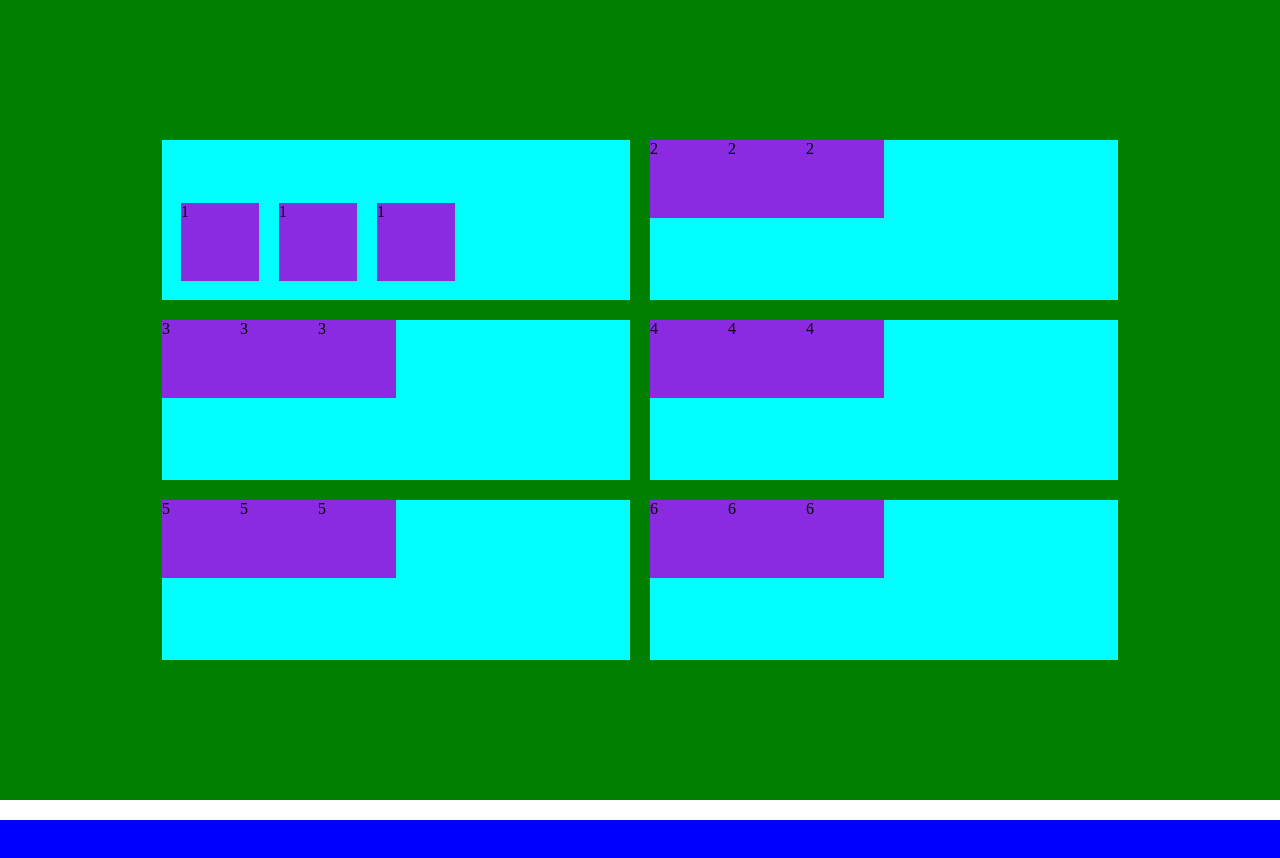
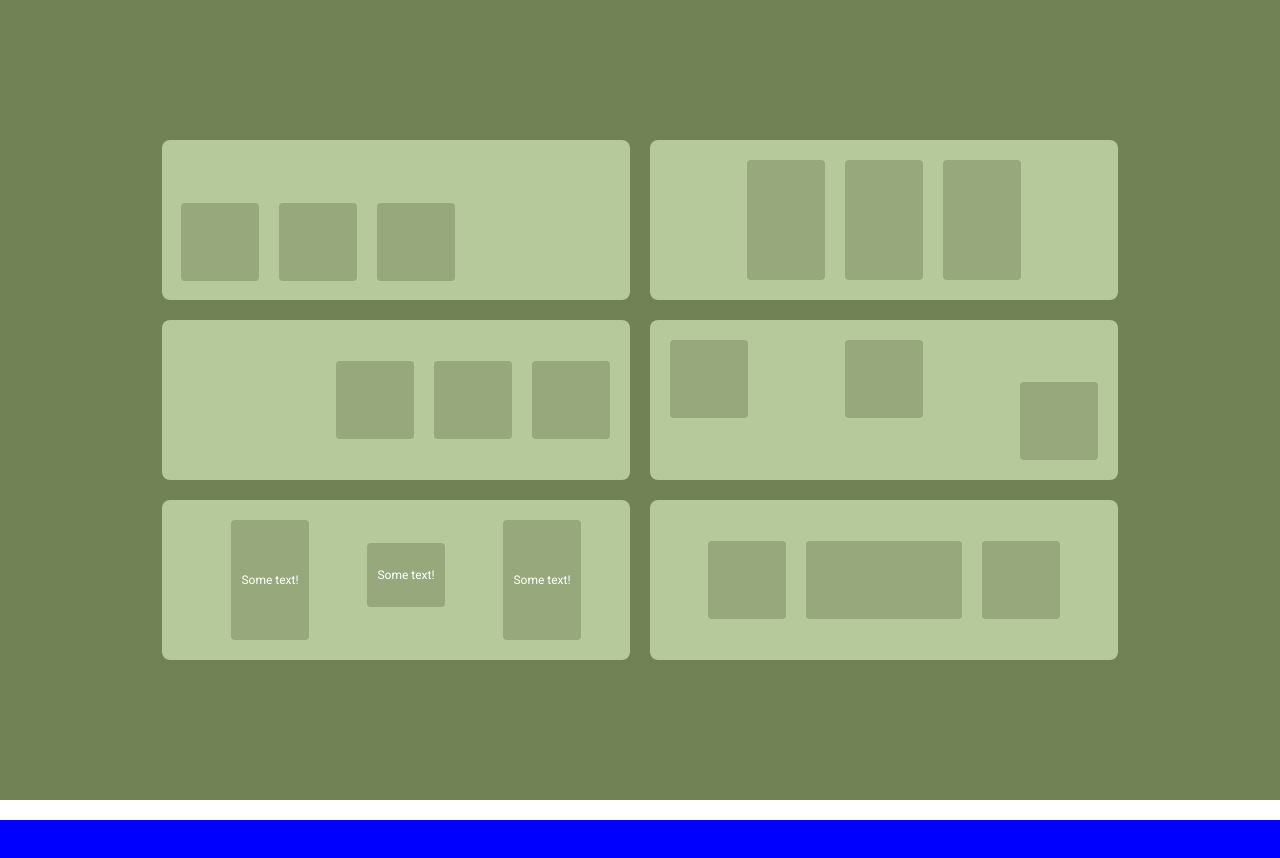
Before and after one commit to birgerosterberg/squaresncircles, a plain HTML site: page index.html in a window 1280 px wide. Shown: the top 858 px of the page. Drawn offline with nearby package versions, Linux system fonts and the light colour scheme.

Commit message:
add proper html and css classes to fix the square assignment
add new colors to the "cards"

```diff
--- a/index.html
+++ b/index.html
@@ -8,6 +8,10 @@
     <link rel="stylesheet" href="https://cdnjs.cloudflare.com/ajax/libs/normalize/8.0.1/normalize.css">
     <!-- My own CSS Styles -->
     <link rel="stylesheet" href="styles/index.css">
+    <!-- Add my own fonts! -->
+    <link rel="preconnect" href="https://fonts.googleapis.com">
+    <link rel="preconnect" href="https://fonts.gstatic.com" crossorigin>
+    <link href="https://fonts.googleapis.com/css2?family=Roboto&display=swap" rel="stylesheet">
     <title>Flexbox-practise</title>
 </head>
 <body>
@@ -15,41 +19,58 @@
  <div class="square">
     <!-- The square container holding info on how to place element card. -->
     <div class="square__container">
+        <!-- The card class to make sure the size of the cards is right! -->
         <div class="card">
+            <!-- Giving the right cards its proper values. -->
             <div class="card__one">
-                <div class="card__onebox">1</div>
-                <div class="card__onebox">1</div>
-                <div class="card__onebox">1</div>
+                <div class="card__onebox"></div>
+                <div class="card__onebox"></div>
+                <div class="card__onebox"></div>
             </div>
         </div>
         <div class="card">
-            <div class="card__two">2</div>
-            <div class="card__two">2</div>
-            <div class="card__two">2</div>
+                        <!-- Giving the right cards its proper values. -->
+            <div class="card__two">
+                <div class="card__twobox"></div>
+                <div class="card__twobox"></div>
+                <div class="card__twobox"></div>
+            </div>
         </div>
         <div class="card">
-            <div class="card__three">3</div>
-            <div class="card__three">3</div>
-            <div class="card__three">3</div>
+                        <!-- Giving the right cards its proper values. -->
+            <div class="card__three">
+                <div class="card__threebox"></div>
+                <div class="card__threebox"></div>
+                <div class="card__threebox"></div>
+            </div>
         </div>
         <div class="card">
-            <div class="card__four">4</div>
-            <div class="card__four">4</div>
-            <div class="card__four">4</div>
+                        <!-- Giving the right cards its proper values. -->
+            <div class="card__four">
+                <div class="card__fourbox"></div>
+                <div class="card__fourbox"></div>
+                <div class="card__fourbox card--fourboxthree"></div>
+            </div>
         </div>
         <div class="card">
-            <div class="card__five">5</div>
-            <div class="card__five">5</div>
-            <div class="card__five">5</div>
+                        <!-- Giving the right cards its proper values. -->
+            <div class="card__five">
+                <div class="card__fiveboxfirst">Some text!</div>
+                <div class="card__fiveboxsecond">Some text!</div>
+                <div class="card__fiveboxthird">Some text!</div>
+            </div>
         </div>
         <div class="card">
-            <div class="card__six">6</div>
-            <div class="card__six">6</div>
-            <div class="card__six">6</div>
+                        <!-- Giving the right cards its proper values. -->
+            <div class="card__six">
+                <div class="card__sixbox"></div>
+                <div class="card__sixboxsecond"></div>
+                <div class="card__sixbox"></div>
+            </div>
         </div>
     </div>
  </div>
-
+<!-- Should rename this stuff to boxes :D Might happen if time is there! -->
 <!-- The Circle container! -->
 
 <div class="circle">
--- a/styles/index.css
+++ b/styles/index.css
@@ -1,7 +1,3 @@
-/* i want boxes with borders yo! */
-body {
-    box-sizing: border-box;
-}
 /*
 The main container of the Card element!
 margin-bottom to add margin to the .circle block.
@@ -9,7 +5,7 @@ making sure things stays centered!
 */
 .square {
     height: 100vh;
-    background-color: green;
+    background-color: #718355;
     display: flex;
     flex-direction: row;
     justify-content: center;
@@ -24,11 +20,13 @@ used wrap to make sure they switch row when filling the container.
 justify-content to keep them separated.
 */
 .square__container {
-    background-color: green;
+    /* background-color: #97a97c; */
     /* bugcheck ^ */
     width: 100%;
     max-width: 956px;
+    min-width: 0;
     height: 100%;
+    min-height: 0;
     max-height: 520px;
     border: none;
     padding: 20px;
@@ -43,8 +41,9 @@ same as above with width and height.
 also added bottom margin of 20px for them to spread out evenly across the square__container
 */
 .card {
-    background-color: aqua;
+    background-color: #b5c99a;
     /* bugcheck ^ */
+    border-radius: 8px;
     display: flex;
     width: 100%;
     max-width: 468px;
@@ -52,18 +51,19 @@ also added bottom margin of 20px for them to spread out evenly across the square
     max-height: 160px;
     margin-bottom: 20px;
 }
-/* the first card containers items! */
+/* the first card containers items! Here lies the magic that tells the boxes where to go!*/
 .card__one {
     display: flex;
     width: 100%;
-    flex-direction: row;
     align-items: flex-end;
     /* My margin left and bottom shows 19px, not sure this is properly aligned but i do what my figma shows :) */
     margin-left: 19px;
     margin-bottom: 19px;
 }
+/* This is the boxes inside of card one! */
 .card__onebox {
-    background-color: blueviolet;
+    background-color: #97a97c;
+    border-radius: 4px;
     display: flex;
     width: 100%;
     max-width: 78px;
@@ -72,9 +72,139 @@ also added bottom margin of 20px for them to spread out evenly across the square
     border: none;
     margin-right: 20px;
 }
+/* My 2nd Card box */
+.card__two {
+    display: flex;
+    width: 100%;
+    height: 100%;
+    align-items: center;
+    justify-content: center;
+}
+/* This is the boxes inside of card two */
+.card__twobox {
+    background-color: #97a97c;
+    border-radius: 4px;
+    display: flex;
+    width: 100%;
+    max-width: 78px;
+    height: 100%;
+    max-height: 120px;
+    margin: 10px;
+    border: none;
+}
+/* My 3rd card box */
+.card__three {
+    display: flex;
+    width: 100%;
+    height: 100%;
+    align-items: center;
+    justify-content: flex-end;
+}
+/* This is the boxes inside of card three */
+.card__threebox {
+    background-color: #97a97c;
+    border-radius: 4px;
+    display: flex;
+    width: 100%;
+    max-width: 78px;
+    height: 100%;
+    max-height: 78px;
+    margin-right: 20px;
+    border: none;
+}
+/* Card 4 box!! */
+.card__four {
+    display: flex;
+    width: 100%;
+    align-items: flex-start;
+    justify-content: space-between;
+    /* My margin left and bottom shows 19px, not sure this is properly aligned but i do what my figma shows :) */
+    margin-left: 20px;
+    margin-top: 20px;
+}
+/* Boxes inside of card4 had to do some extra and realized this might have been a very very slow way of doing this design :D */
+.card__fourbox {
+    background-color: #97a97c;
+    border-radius: 4px;
+    display: flex;
+    width: 100%;
+    max-width: 78px;
+    height: 100%;
+    max-height: 78px;
+    border: none;
+    margin-right: 20px;
+    /* This is the third box in card four, had to give it another mission in life! */
+}
+.card--fourboxthree {
+    align-self: flex-end;
+    margin-bottom: 20px;
+    margin-right: 20px;
+}
 
-.card__two {
-    background-color: blueviolet;
+/* Card 5! My god ive made to many boxes and classes, i bet there is a better way, but lets finish, do not let my mind get melted, finish the thought and learn after!!!! */
+.card__five {
+    font-family: 'Roboto';
+    font-style: normal;
+    font-weight: 400;
+    font-size: 12px;
+    line-height: 14px;
+    text-align: center;
+    /* identical to box height */
+    color: #FFFFFF;
+    display: flex;
+    width: 100%;
+    height: 100%;
+    margin-left: 20px;
+    align-items: center;
+    justify-content: space-around;
+    border: none;
+}
+/* Downward follows the three boxes from Card Five ... MY god this is painful :D The text alignment and box alignment is so random i hope this is ok, but i see text aint where it should in box 2 :( */
+.card__fiveboxfirst {
+    background-color: #97a97c;
+    border-radius: 4px;
+    display: flex;
+    width: 78px;
+    height: 120px;
+    border: none;
+    align-items: center;
+    justify-content: center;
+    margin-left: 20px;
+}
+.card__fiveboxsecond {
+    background-color: #97a97c;
+    border-radius: 4px;
+    display: flex;
+    width: 78px;
+    height: 64px;
+    border: none;
+    align-items: center;
+    justify-content: center;
+    margin-bottom: 10px;
+}
+.card__fiveboxthird {
+    background-color: #97a97c;
+    border-radius: 4px;
+    display: flex;
+    width: 78px;
+    height: 120px;
+    border: none;
+    align-items: center;
+    justify-content: center;
+    margin-right:20px ;
+}
+/* Card 6!  */
+.card__six {
+    display: flex;
+    width: 100%;
+    height: 100%;
+    align-items: center;
+    justify-content: center;
+}
+/* One day i will figure this out the proper way, but until then i let this be finished?! */
+.card__sixbox {
+    background-color: #97a97c;
+    border-radius: 4px;
     display: flex;
     width: 100%;
     max-width: 78px;
@@ -82,42 +212,19 @@ also added bottom margin of 20px for them to spread out evenly across the square
     max-height: 78px;
     border: none;
 }
-.card__three {
-    background-color: blueviolet;
+.card__sixboxsecond {
+    background-color: #97a97c;
+    border-radius: 4px;
     display: flex;
     width: 100%;
-    max-width: 78px;
+    max-width: 156px;
     height: 100%;
     max-height: 78px;
     border: none;
+    margin-left: 20px;
+    margin-right: 20px;
 }
-.card__four {
-    background-color: blueviolet;
-    display: flex;
-    width: 100%;
-    max-width: 78px;
-    height: 100%;
-    max-height: 78px;
-    border: none;
-}
-.card__five {
-    background-color: blueviolet;
-    display: flex;
-    width: 100%;
-    max-width: 78px;
-    height: 100%;
-    max-height: 78px;
-    border: none;
-}
-.card__six {
-    background-color: blueviolet;
-    display: flex;
-    width: 100%;
-    max-width: 78px;
-    height: 100%;
-    max-height: 78px;
-    border: none;
-}
+
 
 
 
@@ -131,4 +238,5 @@ also added bottom margin of 20px for them to spread out evenly across the square
     flex-direction: row;
     justify-content: center;
     align-items: center;
+    margin-top: 20px;
 }
```
